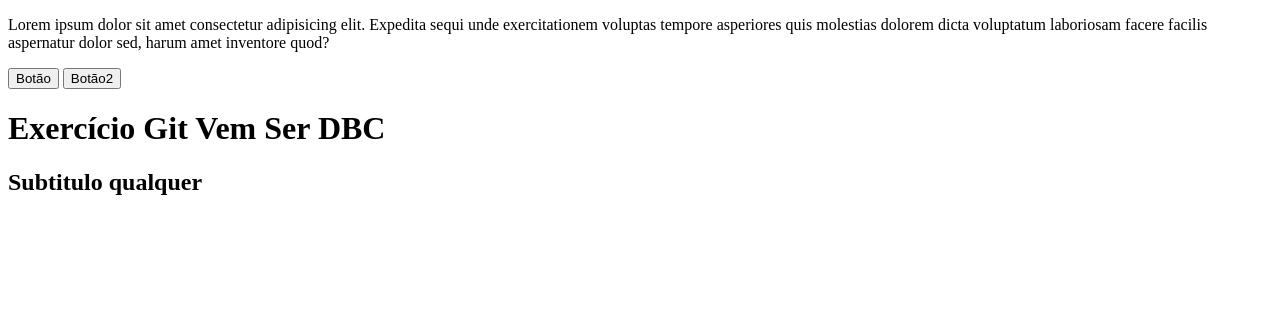
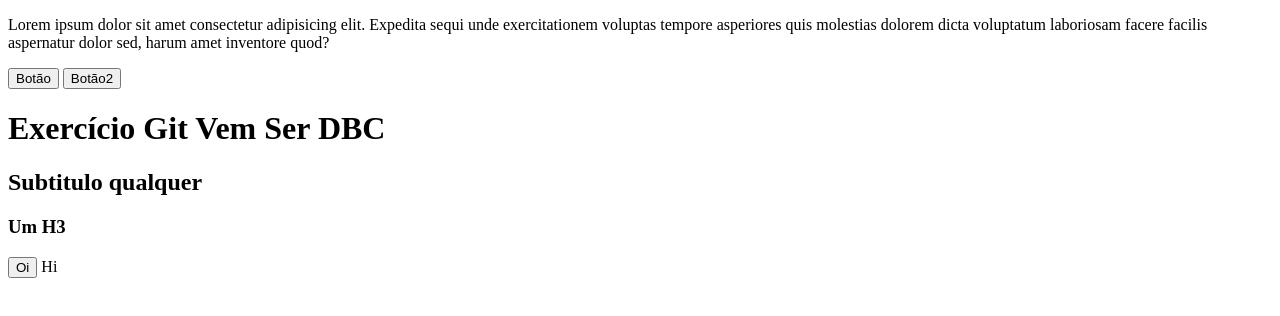
Before and after one commit to fernandanaser/exerciciodupla, a plain HTML site: page index.html in a window 1280 px wide. Drawn offline with Linux system fonts and the light colour scheme.

Commit message:
Adicionado h3, button e span na feature fernanda

```diff
--- a/index.html
+++ b/index.html
@@ -12,5 +12,11 @@
     <button>Botão2</button>
     <h1>Exercício Git Vem Ser DBC</h1>
     <h2>Subtitulo qualquer</h2>
+
+    <div>
+        <h3>Um H3</h3>
+        <button>Oi</button>
+        <span>Hi</span>
+    </div>
 </body>
 </html>
```
